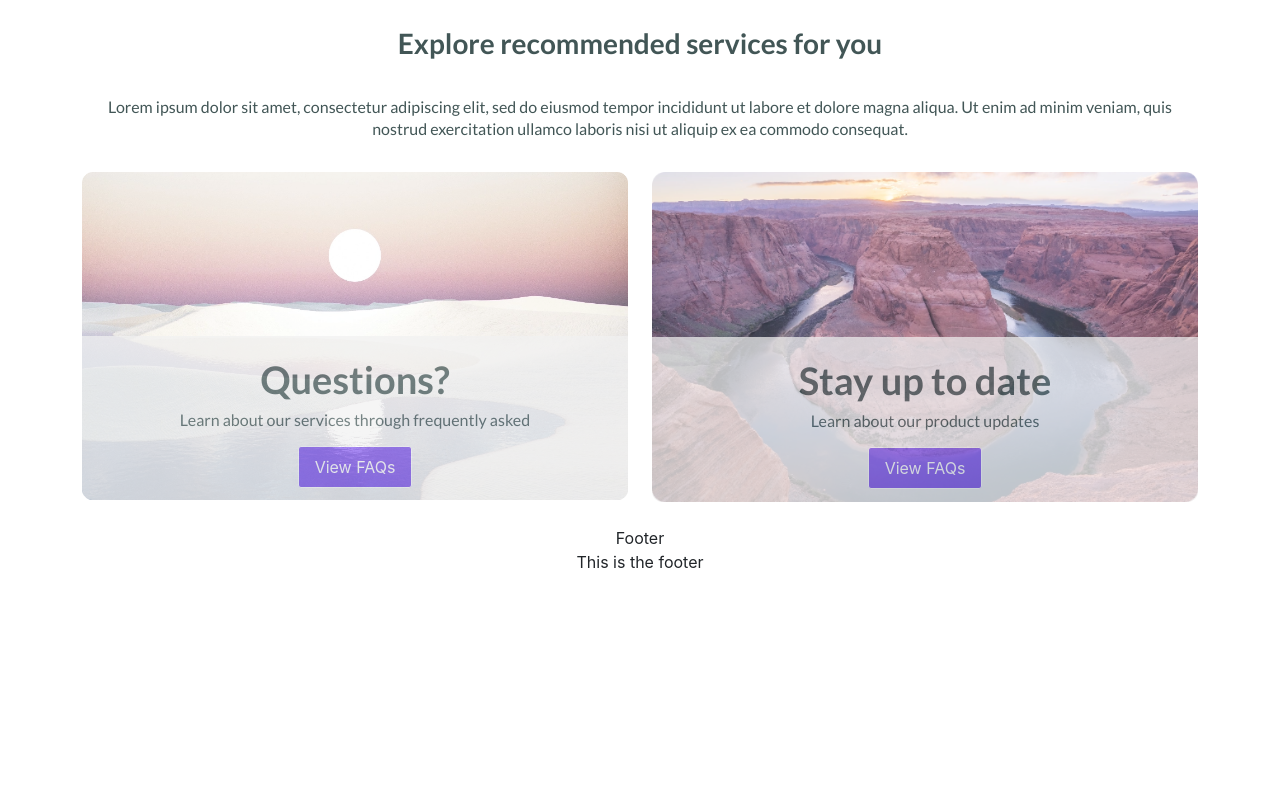
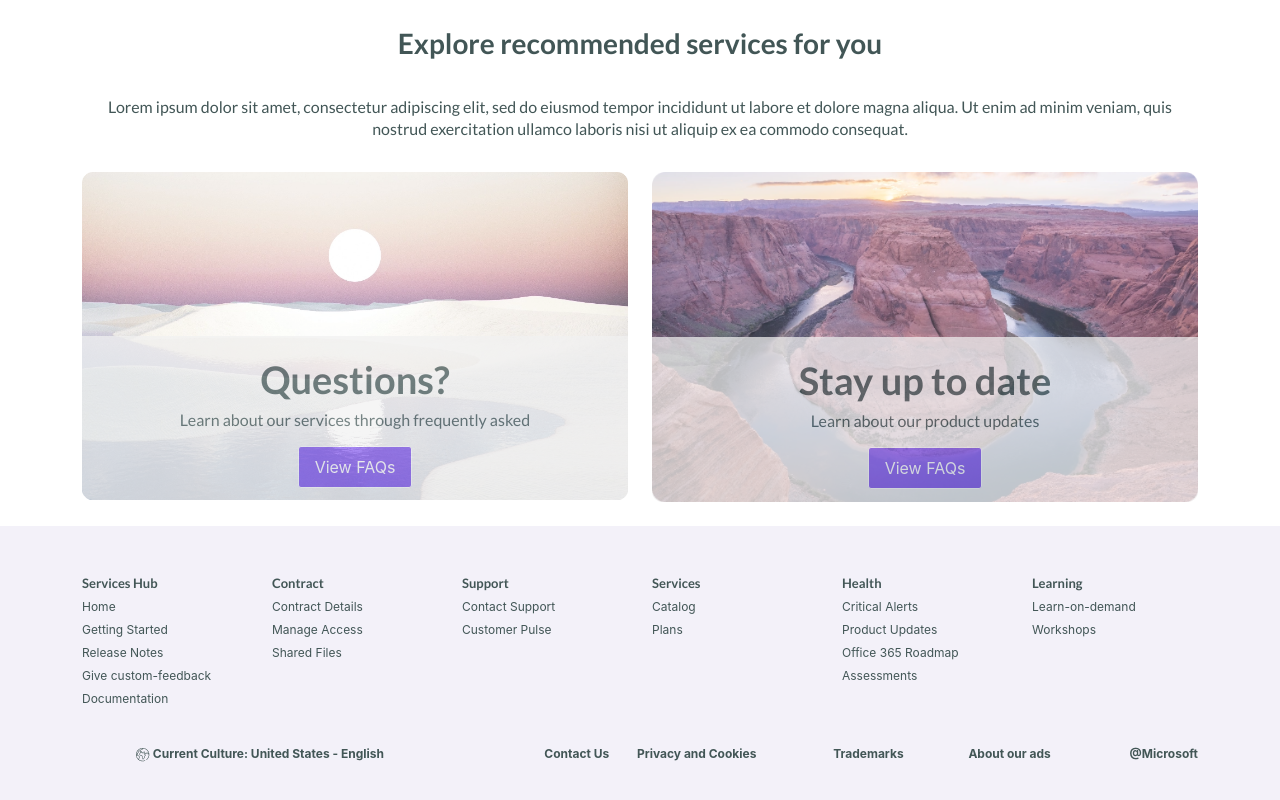
Before and after one commit to laukiks-maq/front-end-track-react-basics, a React (Create React App) app: page / in a window 1280 px wide. Shown: the part 928-1728 px from the top of the page. Before the commit the page ends 1502 px from the top, so only its background shows below. Built offline with nearby package versions, Linux system fonts and the light colour scheme; no server answers.

Commit message:
Added FooterContainer component

```diff
--- a/src/components/FooterContainer/FooterContainer.jsx
+++ b/src/components/FooterContainer/FooterContainer.jsx
@@ -1,14 +1,230 @@
-// Placeholder for the HeaderContainer component
+// Placeholder for the FooterContainer component
 
 import React from "react";
+import Path13 from "../../assets/images/Path 13.png";
 
 const FooterContainer = () => {
   return (
     <>
-      <div className="footer-container">
-        <div className="footer-title">Footer</div>
-        <div className="footer-subtitle">This is the footer</div>
-      </div>
+      <footer className="bg-light">
+        <div className="grid container">
+          <div className="row upper justify-content-between d-none d-md-flex">
+            <div className="col mt-5">
+              <h6>Services Hub</h6>
+              <span>
+                <a
+                  href="#"
+                  className="text-decoration-none text-reset"
+                >
+                  Home
+                </a>
+              </span>
+              <span>
+                <a
+                  href="#"
+                  className="text-decoration-none text-reset"
+                >
+                  Getting Started
+                </a>
+              </span>
+              <span>
+                <a
+                  href="#"
+                  className="text-decoration-none text-reset"
+                >
+                  Release Notes
+                </a>
+              </span>
+              <span>
+                <a
+                  href="#"
+                  className="text-decoration-none text-reset"
+                >
+                  Give custom-feedback
+                </a>
+              </span>
+              <span>
+                <a
+                  href="#"
+                  className="text-decoration-none text-reset"
+                >
+                  Documentation
+                </a>
+              </span>
+            </div>
+            <div className="col mt-5">
+              <h6>Contract</h6>
+              <span>
+                <a
+                  href="#"
+                  className="text-decoration-none text-reset"
+                >
+                  Contract Details
+                </a>
+              </span>
+              <span>
+                <a
+                  href="#"
+                  className="text-decoration-none text-reset"
+                >
+                  Manage Access
+                </a>
+              </span>
+              <span>
+                <a
+                  href="#"
+                  className="text-decoration-none text-reset"
+                >
+                  Shared Files
+                </a>
+              </span>
+            </div>
+            <div className="col mt-5">
+              <h6>Support</h6>
+              <span>
+                <a
+                  href="#"
+                  className="text-decoration-none text-reset"
+                >
+                  Contact Support
+                </a>
+              </span>
+              <span>
+                <a
+                  href="#"
+                  className="text-decoration-none text-reset"
+                >
+                  Customer Pulse
+                </a>
+              </span>
+            </div>
+            <div className="col mt-5">
+              <h6>Services</h6>
+              <span>
+                <a
+                  href="#"
+                  className="text-decoration-none text-reset"
+                >
+                  Catalog
+                </a>
+              </span>
+              <span>
+                <a
+                  href="#"
+                  className="text-decoration-none text-reset"
+                >
+                  Plans
+                </a>
+              </span>
+            </div>
+            <div className="col mt-5">
+              <h6>Health</h6>
+              <span>
+                <a
+                  href="#"
+                  className="text-decoration-none text-reset"
+                >
+                  Critical Alerts
+                </a>
+              </span>
+              <span>
+                <a
+                  href="#"
+                  className="text-decoration-none text-reset"
+                >
+                  Product Updates
+                </a>
+              </span>
+              <span>
+                <a
+                  href="#"
+                  className="text-decoration-none text-reset"
+                >
+                  Office 365 Roadmap
+                </a>
+              </span>
+              <span>
+                <a
+                  href="#"
+                  className="text-decoration-none text-reset"
+                >
+                  Assessments
+                </a>
+              </span>
+            </div>
+            <div className="col mt-5">
+              <h6>Learning</h6>
+              <span>
+                <a
+                  href="#"
+                  className="text-decoration-none text-reset"
+                >
+                  Learn-on-demand
+                </a>
+              </span>
+              <span>
+                <a
+                  href="#"
+                  className="text-decoration-none text-reset"
+                >
+                  Workshops
+                </a>
+              </span>
+            </div>
+          </div>
+          <div className="lr row justify-content-between mt-3">
+            <div className="col-12 col-sm-4 mt-3">
+              <img src={Path13} alt="Current Culture" /> Current Culture: United
+              States - English
+            </div>
+            <div
+              className="col-12 col-sm-8 row mt-3"
+              style={{ textAlign: "end" }}
+            >
+              <span className="col">
+                <a
+                  className="text-decoration-none text-reset"
+                  href="#"
+                >
+                  Contact Us
+                </a>
+              </span>
+              <span className="col">
+                <a
+                  className="text-decoration-none text-reset"
+                  href="#"
+                >
+                  Privacy and Cookies
+                </a>
+              </span>
+              <span className="col">
+                <a
+                  className="text-decoration-none text-reset"
+                  href="#"
+                >
+                  Trademarks
+                </a>
+              </span>
+              <span className="col">
+                <a
+                  className="text-decoration-none text-reset"
+                  href="#"
+                >
+                  About our ads
+                </a>
+              </span>
+              <span className="col">
+                <a
+                  className="text-decoration-none text-reset"
+                  href="#"
+                >
+                  @Microsoft <span id="cy"> </span>
+                </a>
+              </span>
+            </div>
+          </div>
+        </div>
+      </footer>
     </>
   );
 };
```
